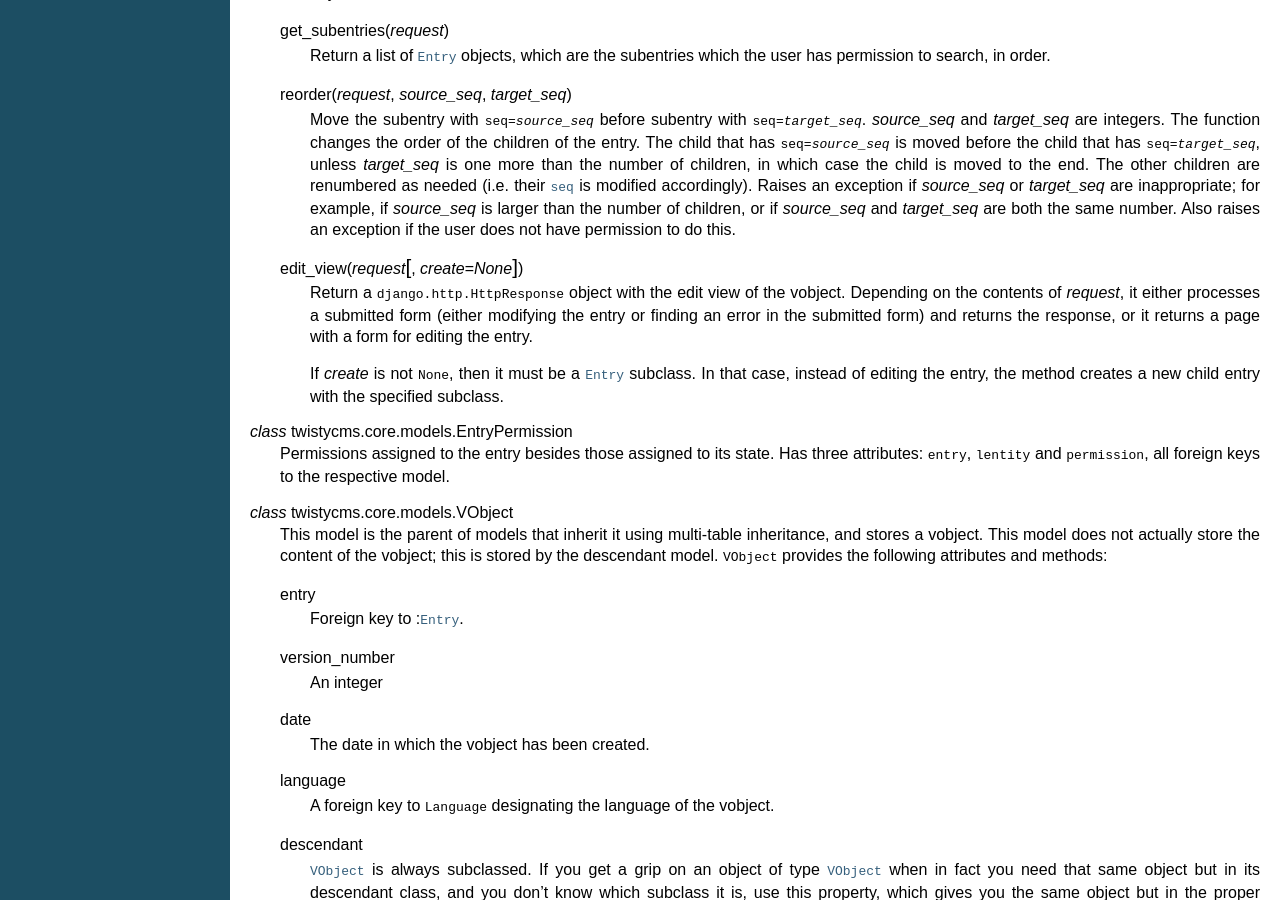
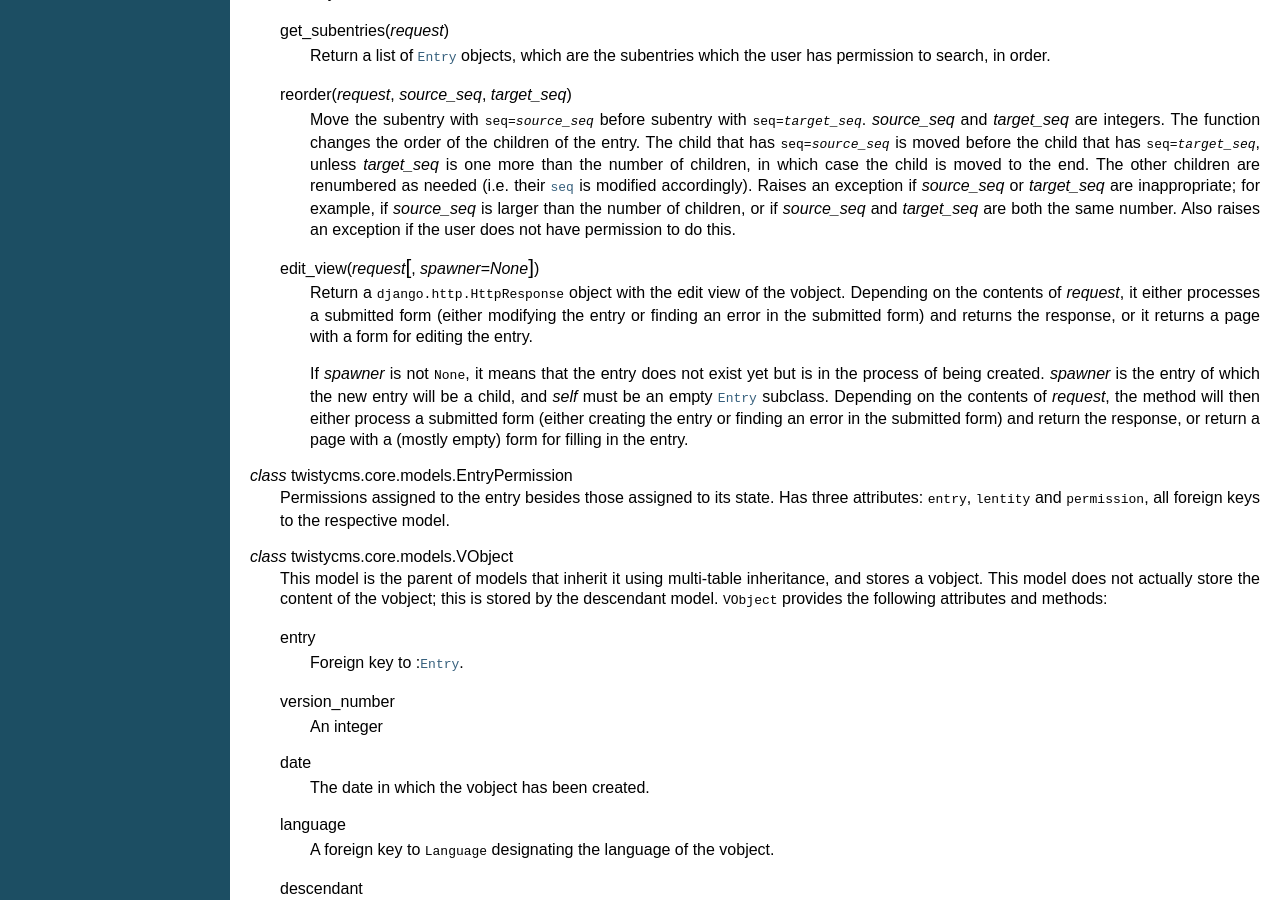
Before and after one commit to aptiko/zadig, a Sphinx documentation site: the page built from docs/api.txt, in a window 1280 px wide and 900 px high, scrolled down 1849 px. Built offline with Sphinx 7.4.7, drawn with Linux system fonts in a browser that asks for light colours.

Commit message:
Code reorganization (redesigned how to create new entries)

```diff
--- a/docs/api.txt
+++ b/docs/api.txt
@@ -177,7 +177,7 @@ mentioned unless there is something unusual about it.
       *target_seq* are both the same number. Also raises an exception
       if the user does not have permission to do this.
 
-   .. method:: twistycms.core.models.Entry.edit_view(request[, create=None])
+   .. method:: twistycms.core.models.Entry.edit_view(request[, spawner=None])
 
       Return a :class:`django.http.HttpResponse` object with the edit
       view of the vobject. Depending on the contents of *request*, it
@@ -186,10 +186,14 @@ mentioned unless there is something unusual about it.
       response, or it returns a page with a form for editing the
       entry.
 
-      If *create* is not :const:`None`, then it must be a
-      :class:`~twistycms.core.models.Entry` subclass. In that case,
-      instead of editing the entry, the method creates a new child
-      entry with the specified subclass.
+      If *spawner* is not :const:`None`, it means that the entry does not exist
+      yet but is in the process of being created. *spawner* is the entry of
+      which the new entry will be a child, and *self* must be an empty
+      :class:`~twistycms.core.models.Entry` subclass. Depending on the
+      contents of *request*, the method will then either process a
+      submitted form (either creating the entry or finding an error in
+      the submitted form) and return the response, or return a page with a
+      (mostly empty) form for filling in the entry.
 
 .. class:: twistycms.core.models.EntryPermission
 
```
Also changed, not shown: 2 other files.
